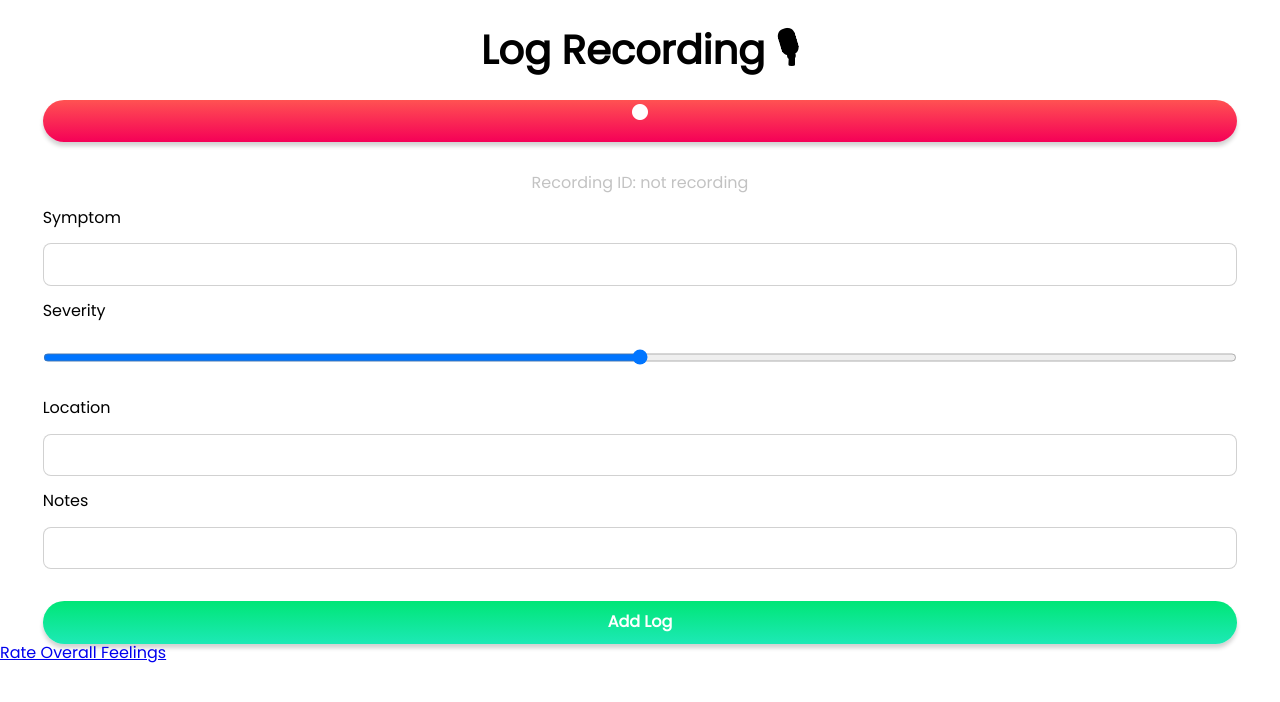
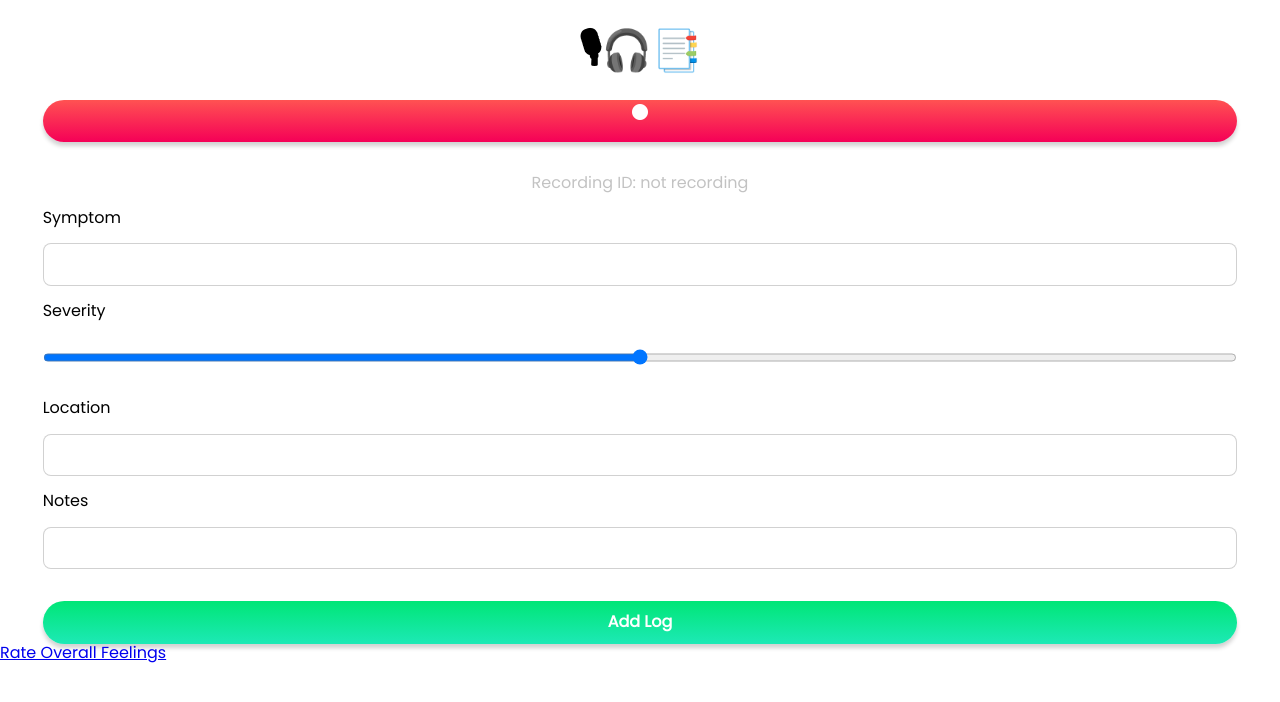
Before and after one commit to jumper385/ngp_frontend, a React (Create React App) app in the folder client/: page / in a window 1280 px wide. Shown: the top 702 px of the page. Built offline with nearby package versions, Linux system fonts and the light colour scheme.

Commit message:
added emoji heading

```diff
--- a/client/src/pages/Recording.js
+++ b/client/src/pages/Recording.js
@@ -122,7 +122,7 @@ class Recording extends Component {
         return(
             <div>
                 <PageHeader>
-                    <PageTitle>Log Recording 🎙</PageTitle>
+                    <PageTitle>🎙🎧📑</PageTitle>
                     <PrimaryButton onClick={this.toggleRecording}>{this.props.recording.isRecording ? <Icon className="material-icons">stop</Icon>: <Icon className="material-icons">fiber_manual_record</Icon>}</PrimaryButton>
                     <RecordingId>Recording ID: {this.props.recording.isRecording ? this.props.recording.recording_id : 'not recording'}</RecordingId>
                 </PageHeader>
```
Also changed, not shown: 8 other files (tests, documents, lock files or other folders).
